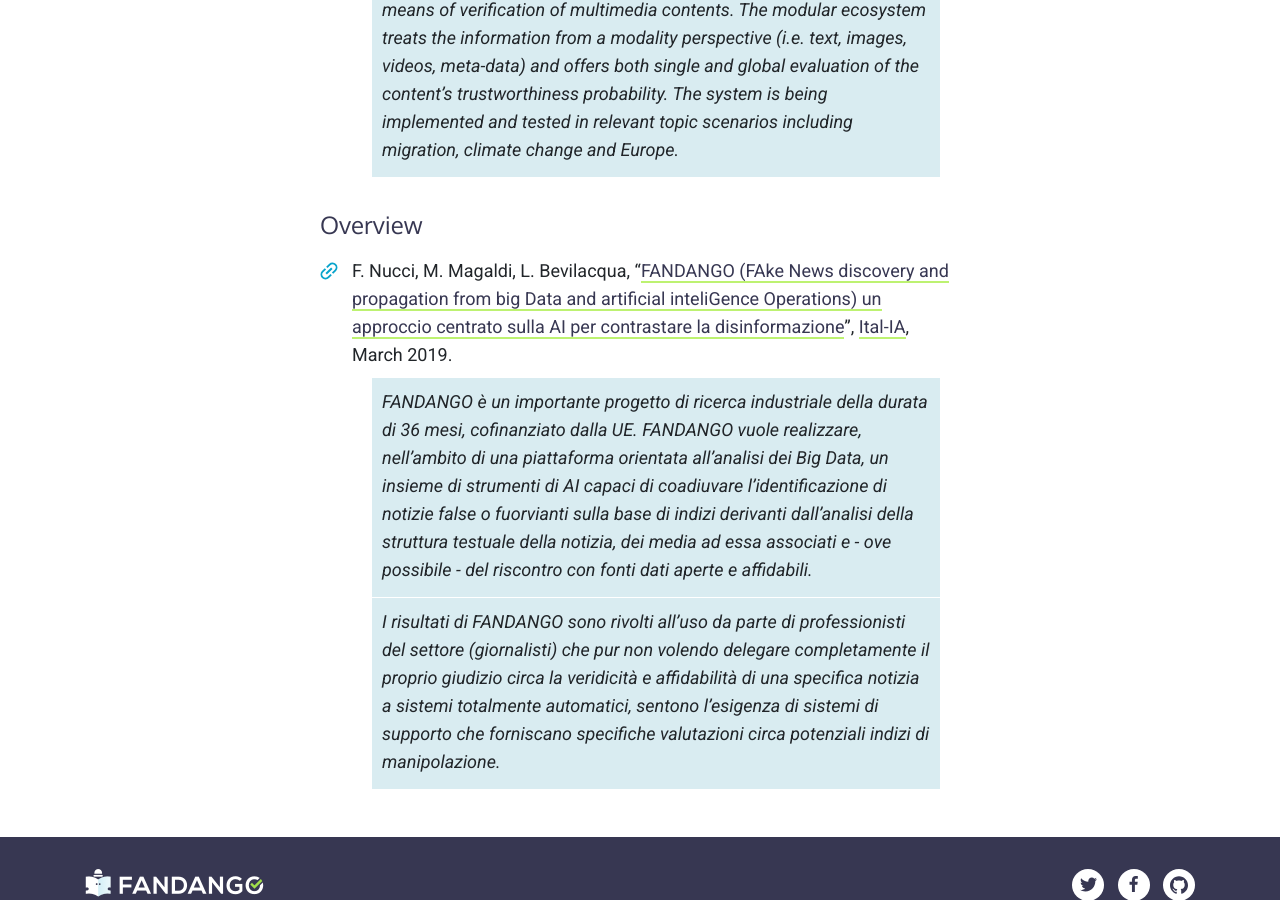
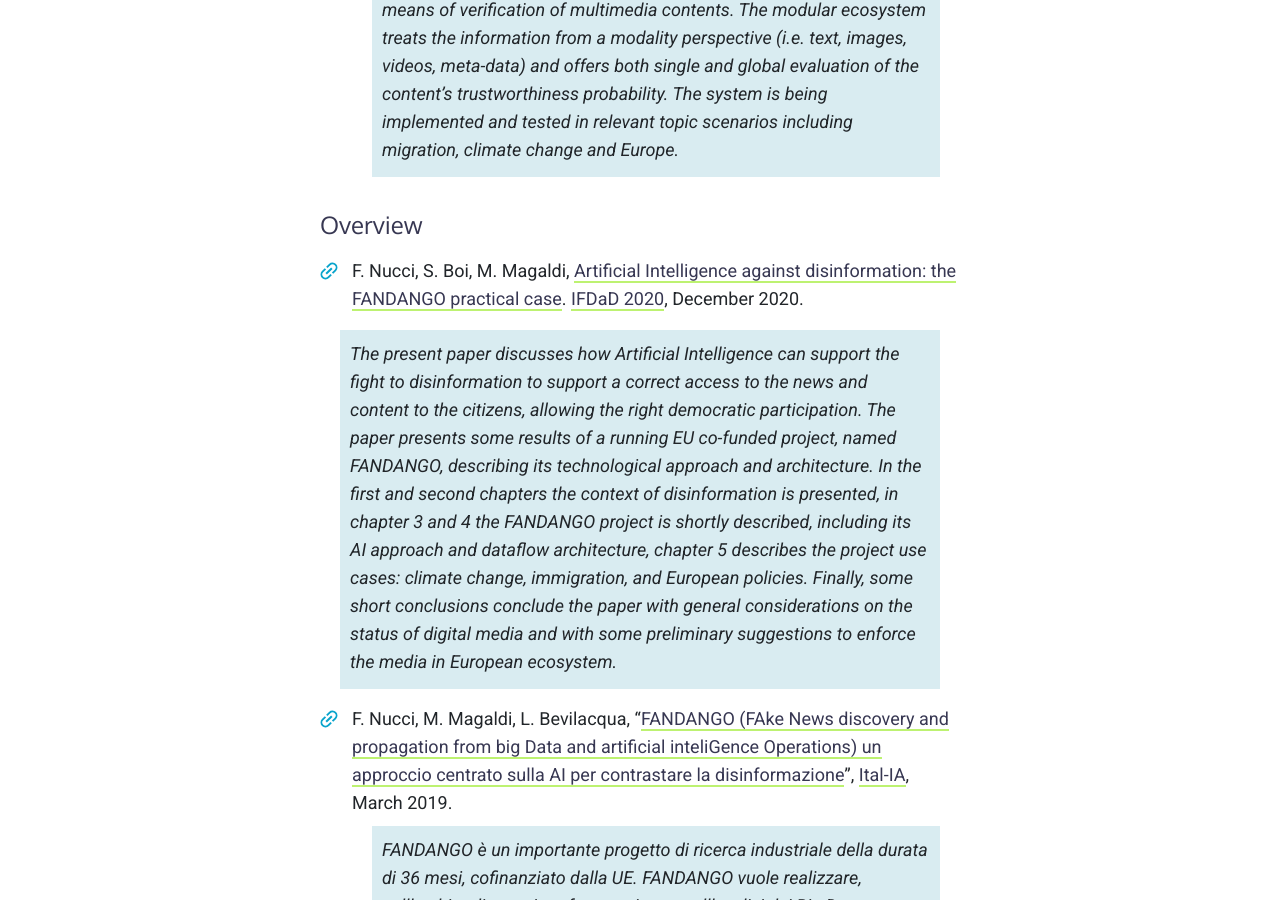
Before and after one commit to fandangOrg/fandango-web, a Jekyll site: the page built from achievements/publications.md, in a window 1280 px wide and 900 px high, scrolled down 2895 px. Built offline with Jekyll 4.4.1, drawn with Linux system fonts in a browser that asks for light colours; comment, search, counter and statistics services are not loaded.

Commit message:
Updated Publications

```diff
--- a/achievements/publications.md
+++ b/achievements/publications.md
@@ -33,6 +33,12 @@ navigation_parent: Achievements
 
 {: .resources-list}
 
+* F. Nucci, S. Boi, M. Magaldi, [Artificial Intelligence against disinformation: the FANDANGO practical case](http://ceur-ws.org/Vol-2781/paper3.pdf). [IFDaD 2020](http://ceur-ws.org/Vol-2781/), December 2020.
+
+ > The present paper discusses how Artificial Intelligence can support the fight to disinformation to support a correct access to the news and content to the citizens, allowing the right democratic participation. The paper presents some results of a running EU co-funded project, named FANDANGO, describing its technological approach and architecture. In the first and second chapters the context of disinformation is presented, in chapter 3 and 4 the FANDANGO project is shortly described, including its AI approach and dataflow architecture, chapter 5 describes the project use cases: climate change, immigration, and European policies. Finally, some short conclusions conclude the paper with general considerations on the status of digital media and with some preliminary suggestions to enforce the media in European ecosystem.
+
+{: .resources-list}
+
 * F. Nucci, M. Magaldi, L. Bevilacqua, "[FANDANGO (FAke News discovery and propagation from big Data and artificial inteliGence Operations) un approccio centrato sulla AI per contrastare la disinformazione](http://www.ital-ia.it/workshop/ai-for-media-and-entertainment)", [Ital-IA](http://www.ital-ia.it), March 2019.
 
   > FANDANGO è un importante progetto di ricerca industriale della durata di 36 mesi, cofinanziato dalla UE. FANDANGO vuole realizzare, nell’ambito di una piattaforma orientata all’analisi dei Big Data, un insieme di strumenti di AI capaci di coadiuvare l’identificazione di notizie false o fuorvianti sulla base di indizi derivanti dall’analisi della struttura testuale della notizia, dei media ad essa associati e - ove possibile - del riscontro con fonti dati aperte e affidabili.
```
